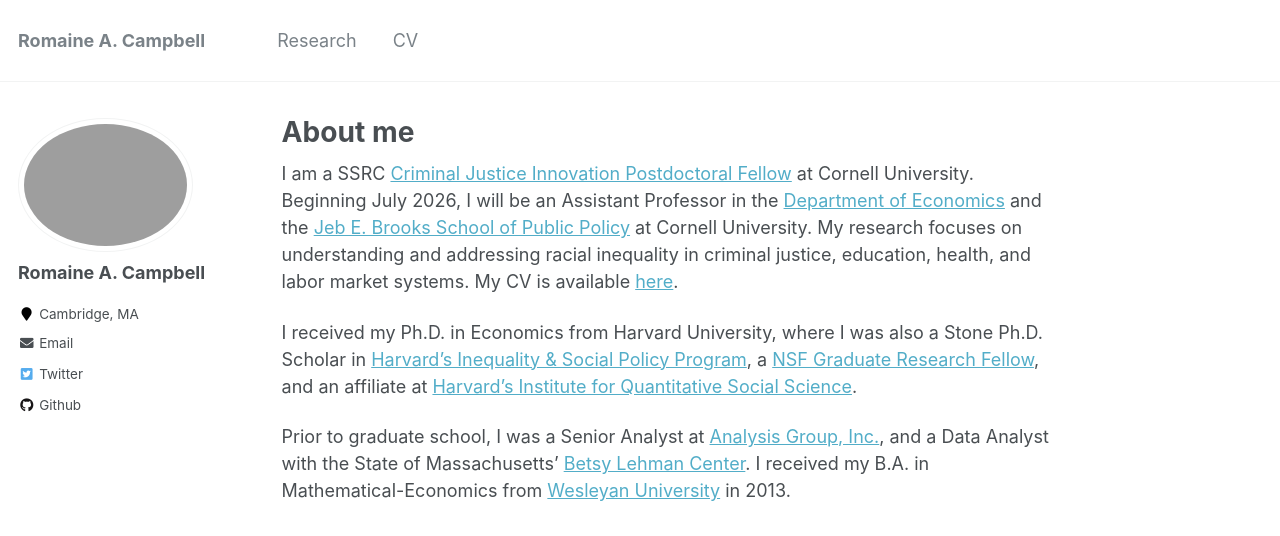
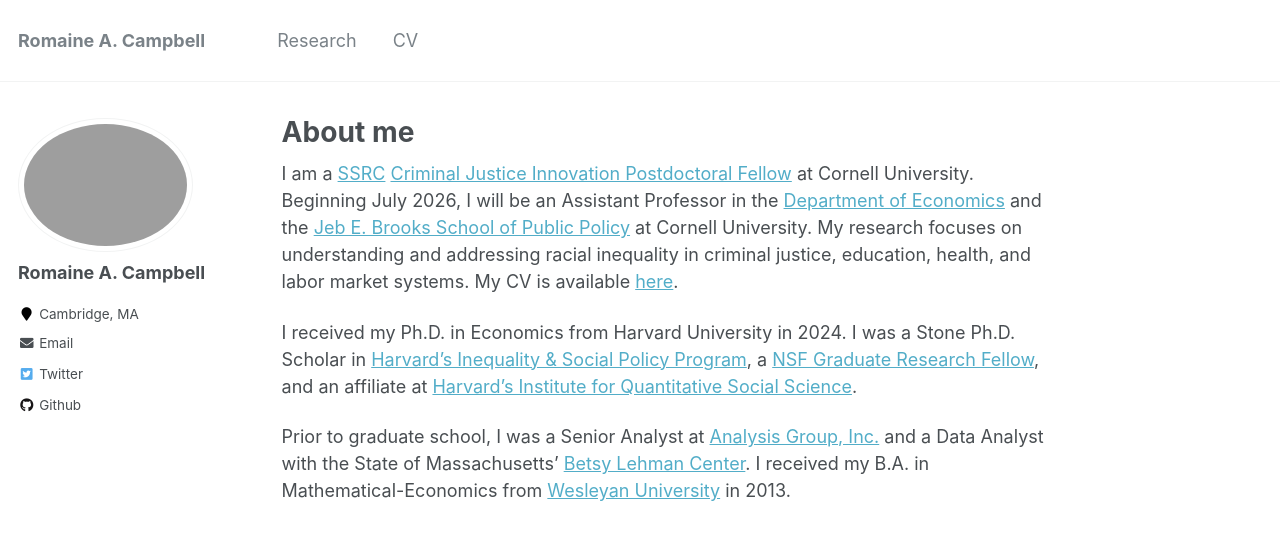
Before and after one commit to romainecampbell/romainecampbell.github.io, a Jekyll site: the page built from _pages/about.md, in a window 1280 px wide. Shown: the top 536 px of the page. Built offline with Jekyll 4.4.1, drawn with Linux system fonts in a browser that asks for light colours.

Commit message:
Update about.md

```diff
--- a/_pages/about.md
+++ b/_pages/about.md
@@ -8,8 +8,8 @@
   - /about.html
 ---
 
-I am a SSRC [Criminal Justice Innovation Postdoctoral Fellow](https://www.ssrc.org/programs/arnold-ventures-criminal-justice-innovation-fellowships/fellows/) at Cornell University. Beginning July 2026, I will be an Assistant Professor in the [Department of Economics](https://economics.cornell.edu/) and the [Jeb E. Brooks School of Public Policy](https://publicpolicy.cornell.edu/) at Cornell University. My research focuses on understanding and addressing racial inequality in criminal justice, education, health, and labor market systems. My CV is available [here](https://romainecampbell.github.io/files/CampbellRomaine_CV.pdf).
+I am a [SSRC](https://www.ssrc.org/) [Criminal Justice Innovation Postdoctoral Fellow](https://www.ssrc.org/programs/arnold-ventures-criminal-justice-innovation-fellowships/fellows/) at Cornell University. Beginning July 2026, I will be an Assistant Professor in the [Department of Economics](https://economics.cornell.edu/) and the [Jeb E. Brooks School of Public Policy](https://publicpolicy.cornell.edu/) at Cornell University. My research focuses on understanding and addressing racial inequality in criminal justice, education, health, and labor market systems. My CV is available [here](https://romainecampbell.github.io/files/CampbellRomaine_CV.pdf).
 
-I received my Ph.D. in Economics from Harvard University, where I was also a Stone Ph.D. Scholar in [Harvard’s Inequality & Social Policy Program](https://inequality.hks.harvard.edu), a [NSF Graduate Research Fellow](https://www.nsfgrfp.org), and an affiliate at [Harvard's Institute for Quantitative Social Science](https://www.iq.harvard.edu/about).
+I received my Ph.D. in Economics from Harvard University in 2024. I was a Stone Ph.D. Scholar in [Harvard’s Inequality & Social Policy Program](https://inequality.hks.harvard.edu), a [NSF Graduate Research Fellow](https://www.nsfgrfp.org), and an affiliate at [Harvard's Institute for Quantitative Social Science](https://www.iq.harvard.edu/about).
 
-Prior to graduate school, I was a Senior Analyst at [Analysis Group, Inc.](https://www.analysisgroup.com/), and a Data Analyst with the State of Massachusetts' [Betsy Lehman Center](https://betsylehmancenterma.gov/). I received my B.A. in Mathematical-Economics from [Wesleyan University](https://www.wesleyan.edu/) in 2013.
+Prior to graduate school, I was a Senior Analyst at [Analysis Group, Inc.](https://www.analysisgroup.com/) and a Data Analyst with the State of Massachusetts' [Betsy Lehman Center](https://betsylehmancenterma.gov/). I received my B.A. in Mathematical-Economics from [Wesleyan University](https://www.wesleyan.edu/) in 2013.
```
